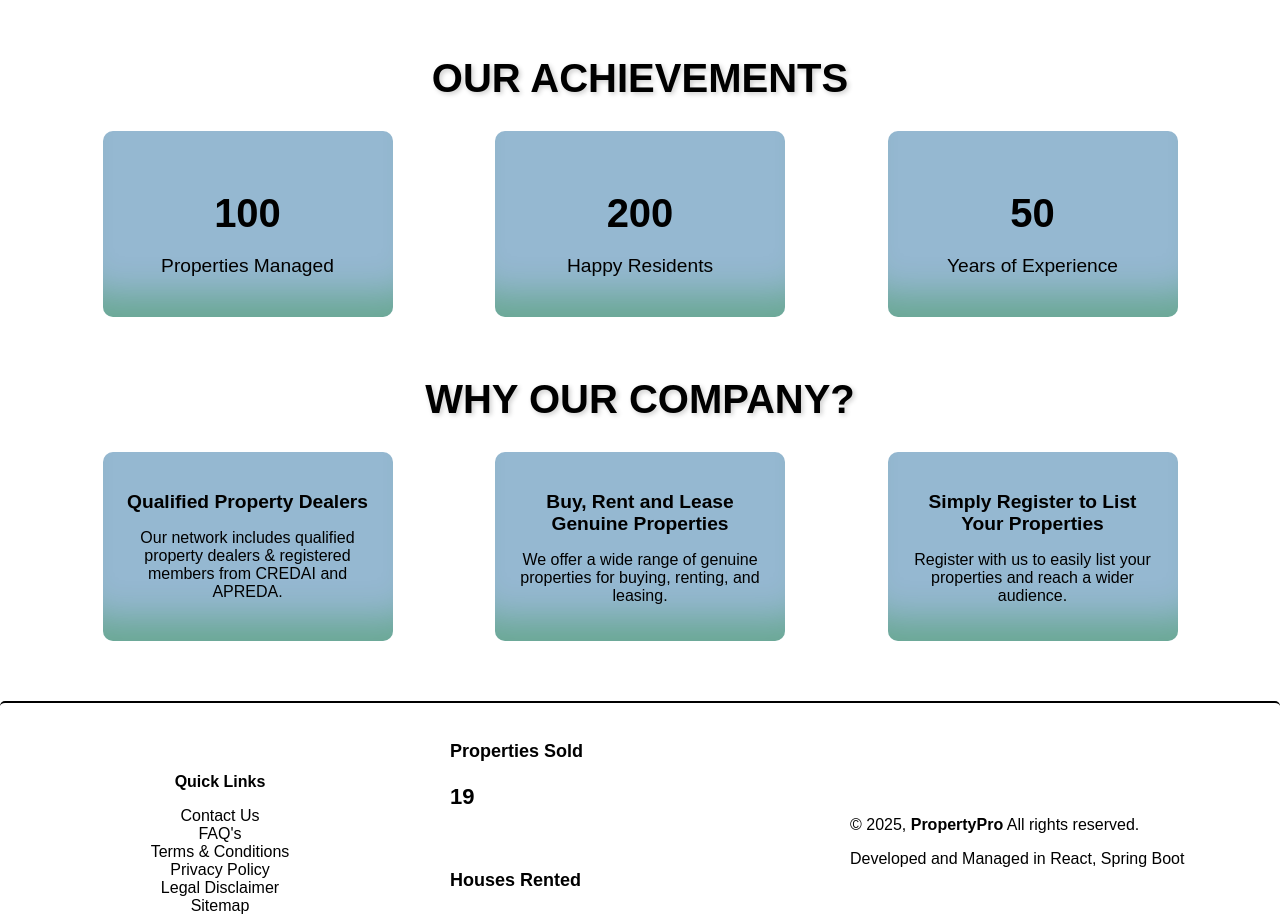
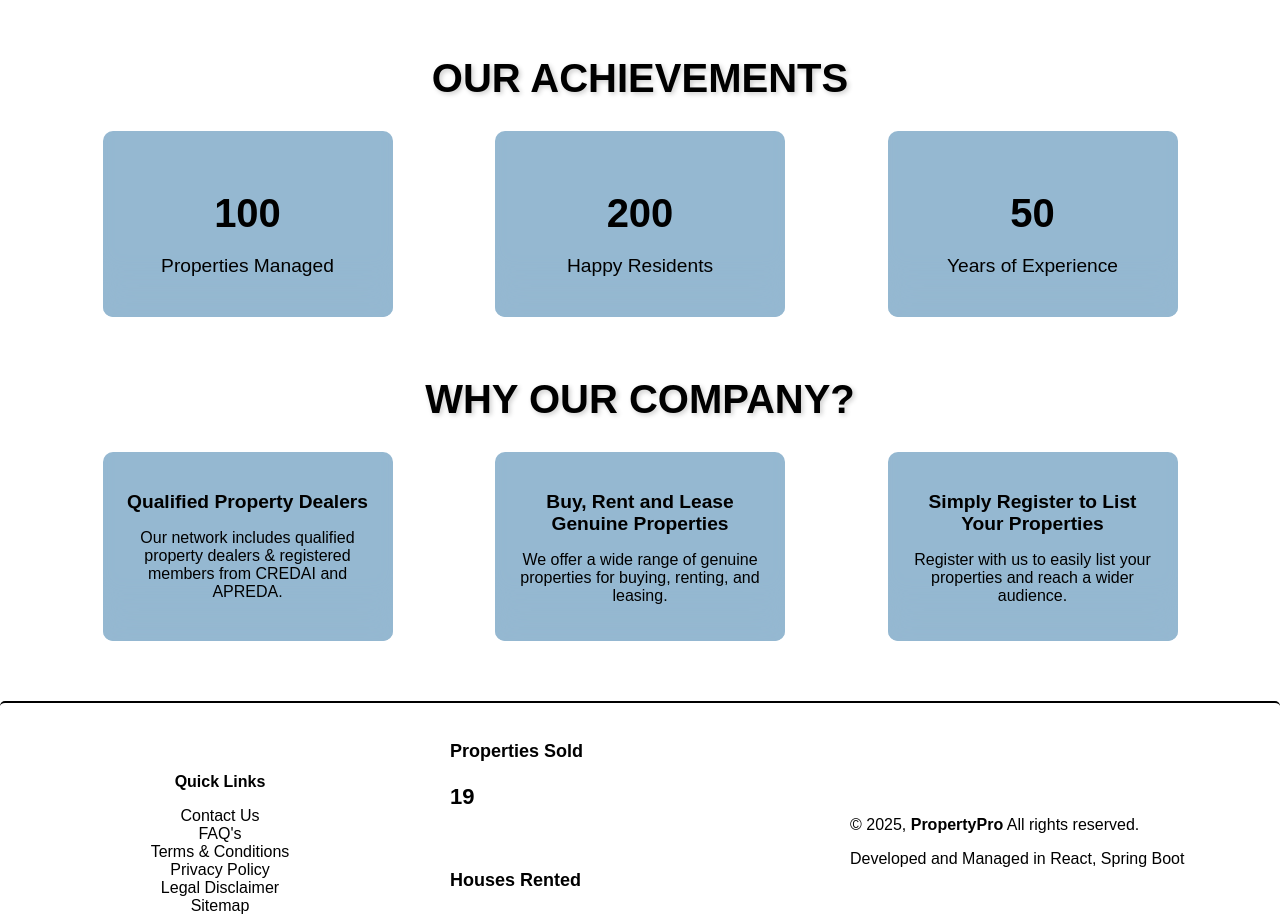
Before and after one commit to SAI30570SREERachapudi/Property-Management-System, a React (Vite) app in the folder client/: page / in a window 1280 px wide. Shown: the part 1200-2116 px from the top of the page. Built offline with nearby package versions, Linux system fonts and the light colour scheme.

Commit message:
coding in react

```diff
--- a/client/src/css/HomePage.css
+++ b/client/src/css/HomePage.css
@@ -68,13 +68,13 @@ body {
   border-radius: 10px;
   text-align: center;
   width: 250px;
-  box-shadow: rgba(0, 128, 0, 0.3) 0px -50px 36px -28px inset;
+  box-shadow: #95B8D1 0px -50px 36px -28px inset;
   transition: transform 0.5s ease, box-shadow 0.5s ease, background-color 0.3s ease;
 }
 
 .Achievement:hover {
   transform: translateY(-10px) scale(1.05);
-  box-shadow: rgba(0, 100, 0, 0.5) 0px -50px 36px -28px inset;
+  box-shadow:black 0px -50px 36px -28px inset;
 }
 
 .Achievement h3 {
@@ -112,8 +112,7 @@ body {
   background-color:  #95B8D1;
   padding: 20px;
   border-radius: 10px;
-
-  box-shadow: rgba(0, 128, 0, 0.3) 0px -50px 36px -28px inset;
+  box-shadow: #95B8D1 0px -50px 36px -28px inset;
   text-align: center;
   width: 250px;
   transition: transform 0.5s ease, box-shadow 0.5s ease, background-color 0.3s ease;
@@ -121,7 +120,7 @@ body {
 
 .InfoItem:hover {
   transform: translateY(-10px) scale(1.05);
-  box-shadow: rgba(0, 100, 0, 0.5) 0px -50px 36px -28px inset;
+  box-shadow:black 0px -50px 36px -28px inset;
 }
 
 .InfoItem h3 {
```
